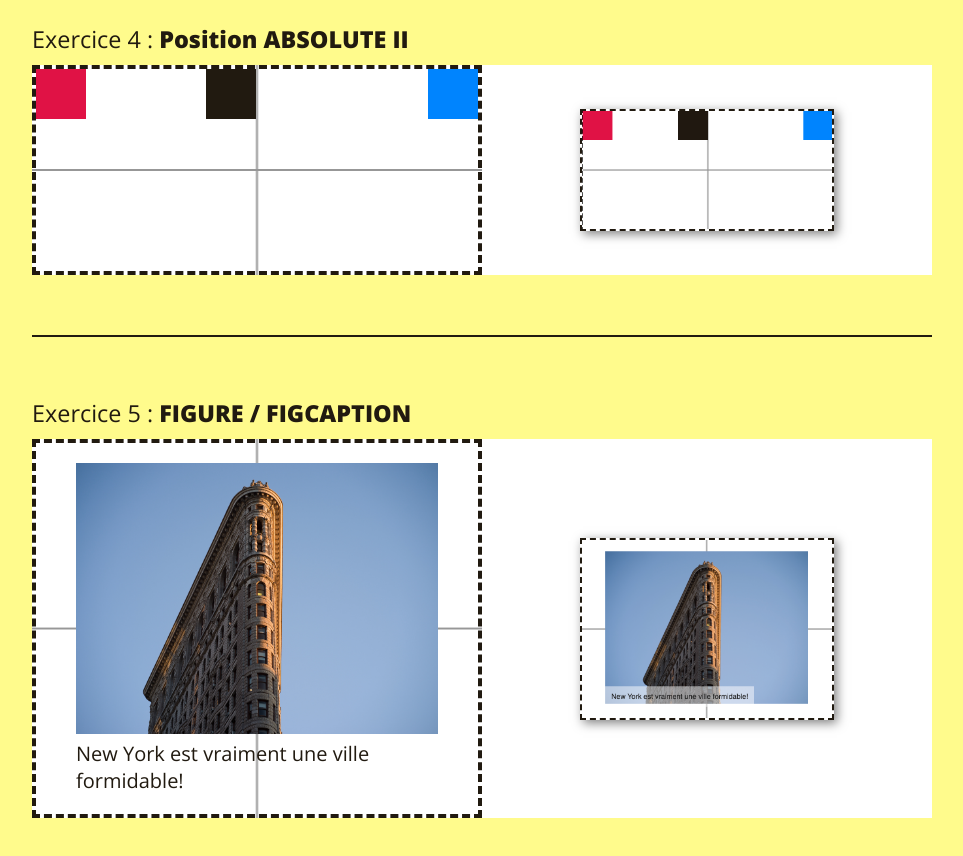
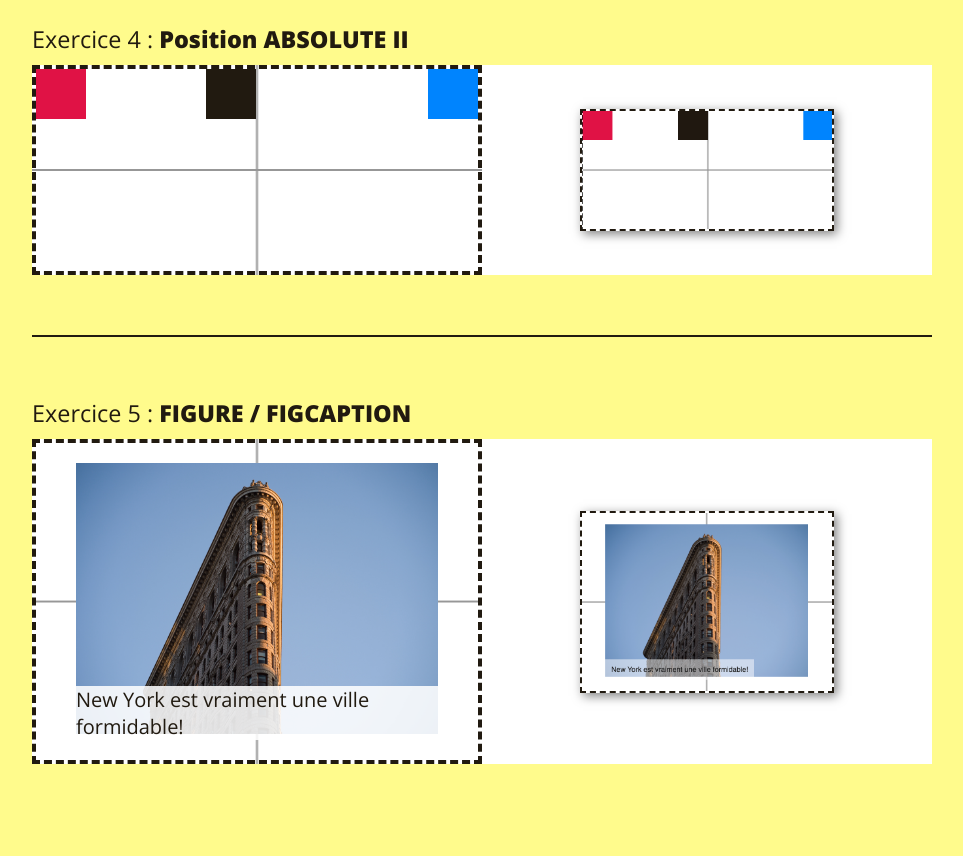
Before and after one commit to jminguely/eikon-position, a plain HTML site: page index.html in a window 1280 px wide. Shown: the part 1767-2623 px from the top of the page, without its empty margins (158-1121 px from the left). After the commit the page ends 2601 px from the top, so only its background shows below. Drawn offline with nearby package versions, Linux system fonts and the light colour scheme.

Commit message:
exercice 6

```diff
--- a/css/exercice.css
+++ b/css/exercice.css
@@ -40,4 +40,13 @@
   top: 0;
 }
 
-/* 6. FIGURE / FIGCAPTION */
+figure {
+  position: relative;
+}
+
+figure figcaption {
+  position: absolute;
+  bottom: 0;
+  left: 0;
+  background: #ffffffdd;
+}
```
